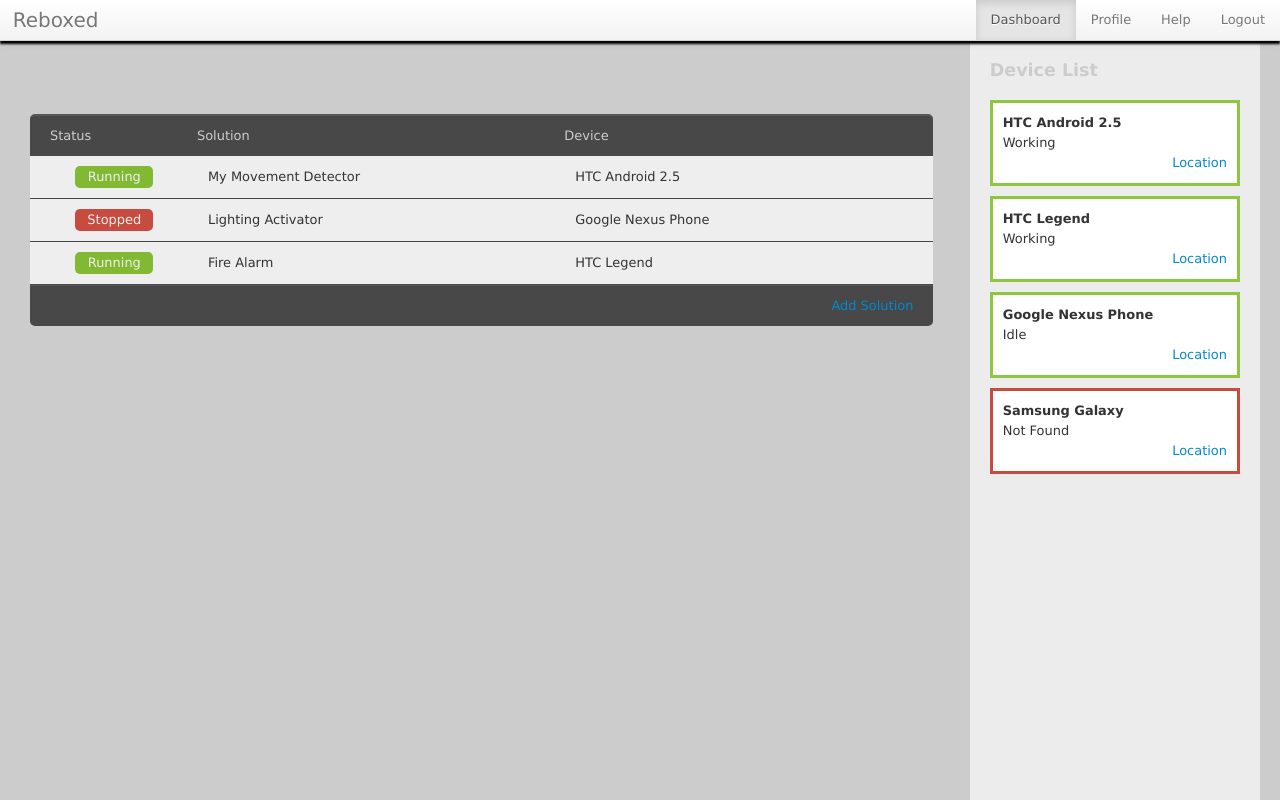
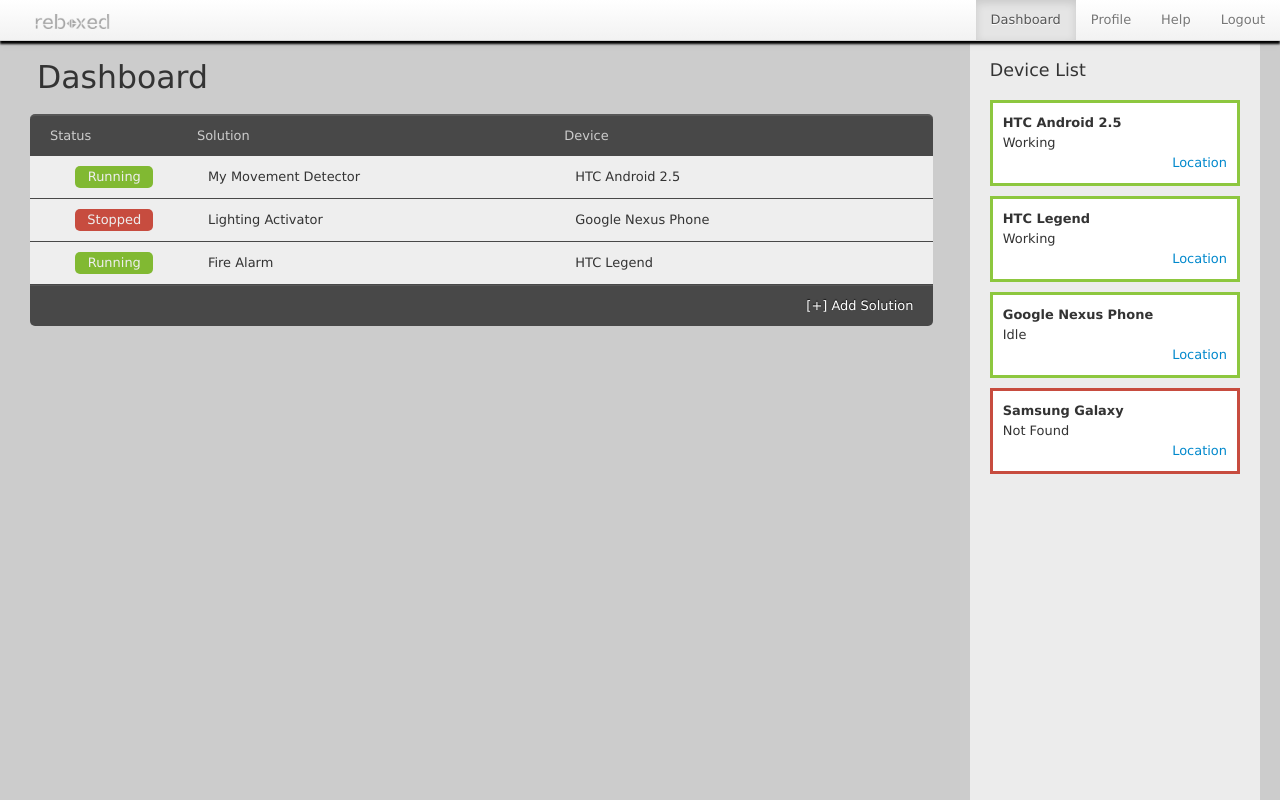
Before and after one commit to iewnait/ReboxedServer, a PHP site: page /moduleListings.php in a window 1280 px wide. Run offline with PHP 8.4, Linux system fonts and the light colour scheme; the visitor is signed in with stand-in values (Sample User, id 1); some libraries are stand-ins or nearby versions.

Commit message:
updated html in modulelistings.php

```diff
--- a/web/moduleListings.php
+++ b/web/moduleListings.php
@@ -10,7 +10,7 @@ if (!isset($_SESSION['isLoggedIn']) || !$_SESSION['isLoggedIn']) {
 <!DOCTYPE html>
 <html>
 <head>
-  <title>rebox</title>
+  <title>reboxed</title>
   <!-- Stylesheets -->
   <link rel="stylesheet" type="text/css" href="external/bootstrap/css/bootstrap.min.css"/>
   <link rel="stylesheet" type="text/css" href="css/master.css"/>
@@ -18,12 +18,12 @@ if (!isset($_SESSION['isLoggedIn']) || !$_SESSION['isLoggedIn']) {
 <body class="moduleListings">
   <div class="navbar navbar-fixed-top">
     <div class="navbar-inner">
-      <a class="brand" href="#">&nbsp Reboxed</a>
+      <a class="brand" href="#"><img src="images/logosmall.png" style="height: 15px; padding-left: 35px;"/></a>
       <ul class="nav pull-right">
         <li class="active"><a href="#">Dashboard</a></li>
         <li><a href="#">Profile</a></li>
         <li><a href="#">Help</a></li>
-        <li class=""><a href="logout.php">Logout</a></li>
+        <li class=""><a href="#">Logout</a></li>
       </ul>
     </div>
   </div>
@@ -31,9 +31,9 @@ if (!isset($_SESSION['isLoggedIn']) || !$_SESSION['isLoggedIn']) {
     <div class="mainScreen row-fluid">
       <div class="solutionsCol span9">
         <div class="titleText">
-          <h1 style="color: #CCC">&nbsp;Dashboard</h1>
+          <h2 style="color: #333; font-weight: 100;">Dashboard</h2>
         </div>
-        <div id="solutions_table" class="solutionsTable">
+        <div class="solutionsTable">
           <!-- Header -->
           <div class="solutionsHeader container-fluid">
             <div class="headerDetails row-fluid">
@@ -117,18 +117,18 @@ if (!isset($_SESSION['isLoggedIn']) || !$_SESSION['isLoggedIn']) {
             <div class="expand-details">
             </div>
           </div>
-          <div id="solutions_footer" class="solutionsFooter container-fluid">
+          <div class="solutionsFooter container-fluid">
             <div class="footerDetails row-fluid">
-              <a href="#">Add Solution</a>
+              <a class="white" href="#">[+] Add Solution</a>
             </div>
           </div>
 
 
         </div>
       </div>
-      <div id="devicesCol" class="devicesCol span3">
+      <div class="devicesCol span3">
         <div>
-          <h4 style="color: #CCC; padding: 10px;">Device List</h4>
+          <h4 style="color: #333; font-weight:100; padding: 10px;">Device List</h4>
         </div>
         <div class="deviceDetails green">
           <b>HTC Android 2.5</b></br>
@@ -152,11 +152,21 @@ if (!isset($_SESSION['isLoggedIn']) || !$_SESSION['isLoggedIn']) {
         </div>
       </div>
     </div>
+    <div id="poppup_div" class="popup_msg">
+      <div class="divData">
+        <a href="customizableWidget.html">Modify</a></br>
+        <a href="#">Delete</a>
+
+        <div class="blackTriangle"></div>
+        <div class="triangle"></div>
+      </div>
+    </div>
   </div>
+
+
 
   <!-- Javascript -->
   <script type="text/javascript" src="external/jQuery/jquery-1.8.3.min.js"></script>
-  <script type='text/javascript' src='https://static.firebase.com/v0/firebase.js'></script>
   <script type="text/javascript" src="js/moduleListings.js"></script>
 </body>
 </html>
```
